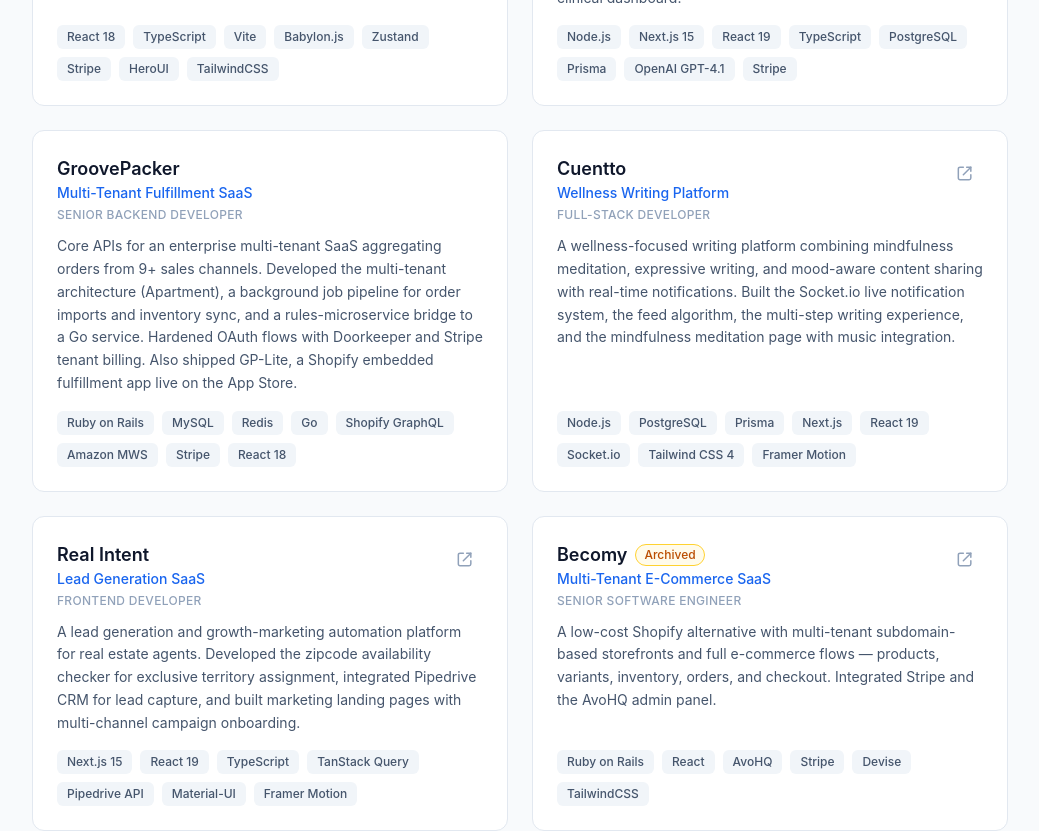
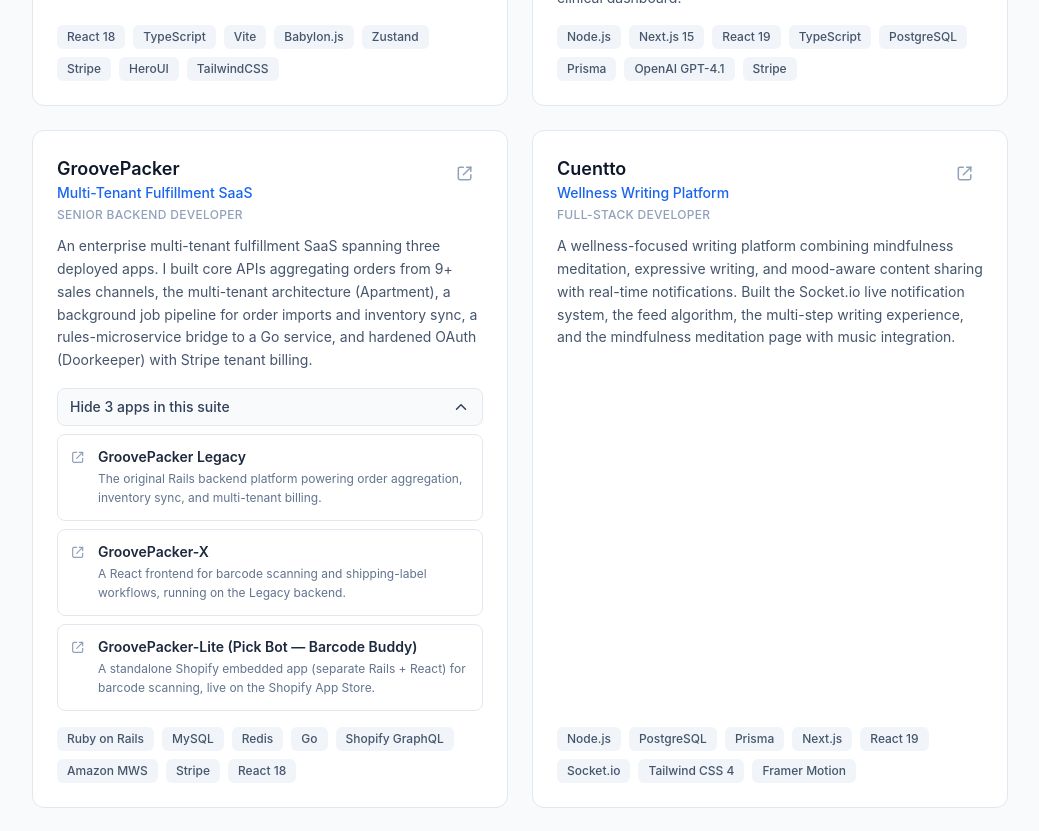
Before and after one commit to Haider-Ali-RoR/haider-portfolio, a React (Vite) app: page / in a window 1280 px wide. Shown: the part 3560-4391 px from the top of the page, without its empty margins (120-1159 px from the left). Built offline with nearby package versions, Linux system fonts and the light colour scheme.

Commit message:
Add three more projects under the Groovepacker
Signed-off-by: Haider-Ali-RoR <haider.ali@devhouse.co>

```diff
--- a/src/components/Projects.tsx
+++ b/src/components/Projects.tsx
@@ -6,6 +6,13 @@
 
 export default function Projects() {
   const [archivedProject, setArchivedProject] = useState<Project | null>(null);
+  // Projects with a sub-app suite start expanded; users can collapse them.
+  const [expanded, setExpanded] = useState<Record<string, boolean>>(() =>
+    Object.fromEntries(projects.filter((p) => p.apps).map((p) => [p.name, true]))
+  );
+
+  const toggleExpanded = (name: string) =>
+    setExpanded((prev) => ({ ...prev, [name]: !prev[name] }));
 
   return (
     <Section id="projects" eyebrow="Projects" title="Selected work">
@@ -60,11 +67,67 @@
               {project.role}
             </p>
 
-            <p className="mt-3 flex-1 text-sm leading-relaxed text-slate-600 dark:text-slate-400">
+            <p className="mt-3 text-sm leading-relaxed text-slate-600 dark:text-slate-400">
               {project.description}
             </p>
 
-            <ul className="mt-4 flex flex-wrap gap-2">
+            {project.apps && (
+              <div className="mt-4">
+                <button
+                  type="button"
+                  onClick={() => toggleExpanded(project.name)}
+                  aria-expanded={!!expanded[project.name]}
+                  className="flex w-full items-center justify-between rounded-lg border border-slate-200 bg-slate-50 px-3 py-2 text-sm font-medium text-slate-700 transition-colors hover:border-brand-400 dark:border-slate-700 dark:bg-slate-800/50 dark:text-slate-200 dark:hover:border-brand-500"
+                >
+                  <span>
+                    {expanded[project.name] ? "Hide" : "View"} {project.apps.length} apps in this
+                    suite
+                  </span>
+                  <svg
+                    width="18"
+                    height="18"
+                    viewBox="0 0 24 24"
+                    fill="none"
+                    stroke="currentColor"
+                    strokeWidth="2"
+                    strokeLinecap="round"
+                    strokeLinejoin="round"
+                    className={`transition-transform ${expanded[project.name] ? "rotate-180" : ""}`}
+                  >
+                    <path d="m6 9 6 6 6-6" />
+                  </svg>
+                </button>
+
+                {expanded[project.name] && (
+                  <ul className="mt-2 space-y-2">
+                    {project.apps.map((app) => (
+                      <li key={app.name}>
+                        <a
+                          href={app.url}
+                          target="_blank"
+                          rel="noreferrer"
+                          className="group flex items-start gap-3 rounded-lg border border-slate-200 p-3 transition-colors hover:border-brand-400 hover:bg-slate-50 dark:border-slate-800 dark:hover:border-brand-500 dark:hover:bg-slate-800/40"
+                        >
+                          <span className="mt-0.5 shrink-0 text-slate-400 group-hover:text-brand-600 dark:group-hover:text-brand-400">
+                            <ExternalLinkIcon width={16} height={16} />
+                          </span>
+                          <span>
+                            <span className="block text-sm font-semibold text-slate-800 dark:text-slate-100">
+                              {app.name}
+                            </span>
+                            <span className="mt-0.5 block text-xs leading-relaxed text-slate-500 dark:text-slate-400">
+                              {app.description}
+                            </span>
+                          </span>
+                        </a>
+                      </li>
+                    ))}
+                  </ul>
+                )}
+              </div>
+            )}
+
+            <ul className="mt-auto flex flex-wrap gap-2 pt-4">
               {project.tech.map((tech) => (
                 <li
                   key={tech}
--- a/src/data.ts
+++ b/src/data.ts
@@ -112,6 +112,12 @@
   },
 ];
 
+export type ProjectApp = {
+  name: string;
+  description: string;
+  url: string;
+};
+
 export type Project = {
   name: string;
   tagline: string;
@@ -119,6 +125,9 @@
   description: string;
   tech: string[];
   url?: string;
+  // Some projects are an umbrella over several deployed apps. When present,
+  // the card becomes expandable to reveal each sub-app with its own link.
+  apps?: ProjectApp[];
   // When set, the project's live site is no longer available. Clicking the
   // card link opens an explanatory modal with the archive link instead.
   archived?: {
@@ -151,8 +160,29 @@
     tagline: "Multi-Tenant Fulfillment SaaS",
     role: "Senior Backend Developer",
     description:
-      "Core APIs for an enterprise multi-tenant SaaS aggregating orders from 9+ sales channels. Developed the multi-tenant architecture (Apartment), a background job pipeline for order imports and inventory sync, and a rules-microservice bridge to a Go service. Hardened OAuth flows with Doorkeeper and Stripe tenant billing. Also shipped GP-Lite, a Shopify embedded fulfillment app live on the App Store.",
+      "An enterprise multi-tenant fulfillment SaaS spanning three deployed apps. I built core APIs aggregating orders from 9+ sales channels, the multi-tenant architecture (Apartment), a background job pipeline for order imports and inventory sync, a rules-microservice bridge to a Go service, and hardened OAuth (Doorkeeper) with Stripe tenant billing.",
     tech: ["Ruby on Rails", "MySQL", "Redis", "Go", "Shopify GraphQL", "Amazon MWS", "Stripe", "React 18"],
+    url: "https://groovepacker.com/",
+    apps: [
+      {
+        name: "GroovePacker Legacy",
+        description:
+          "The original Rails backend platform powering order aggregation, inventory sync, and multi-tenant billing.",
+        url: "https://asad.groovepacker.com/",
+      },
+      {
+        name: "GroovePacker-X",
+        description:
+          "A React frontend for barcode scanning and shipping-label workflows, running on the Legacy backend.",
+        url: "https://app.groovepacker.com/",
+      },
+      {
+        name: "GroovePacker-Lite (Pick Bot — Barcode Buddy)",
+        description:
+          "A standalone Shopify embedded app (separate Rails + React) for barcode scanning, live on the Shopify App Store.",
+        url: "https://apps.shopify.com/groovepacker-lite",
+      },
+    ],
   },
   {
     name: "Cuentto",
```
